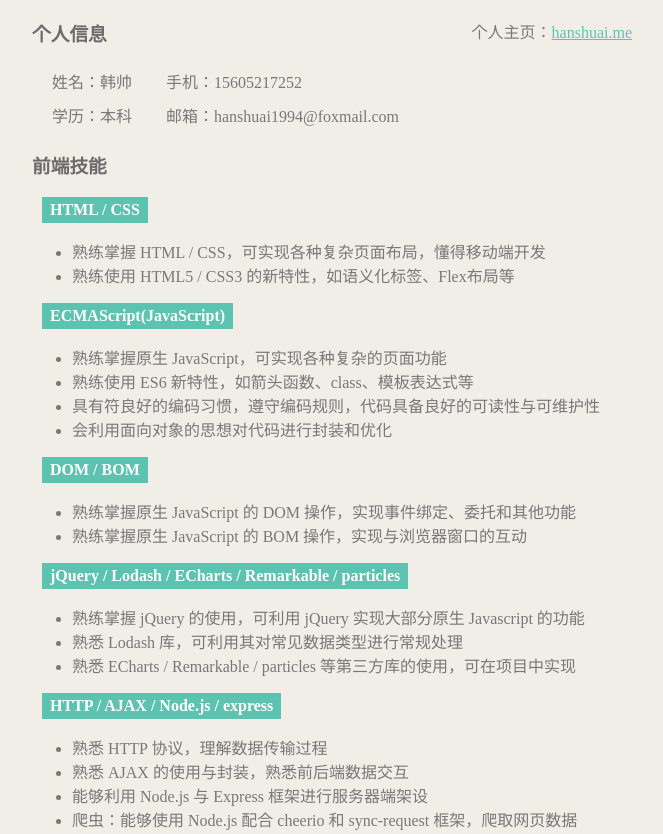
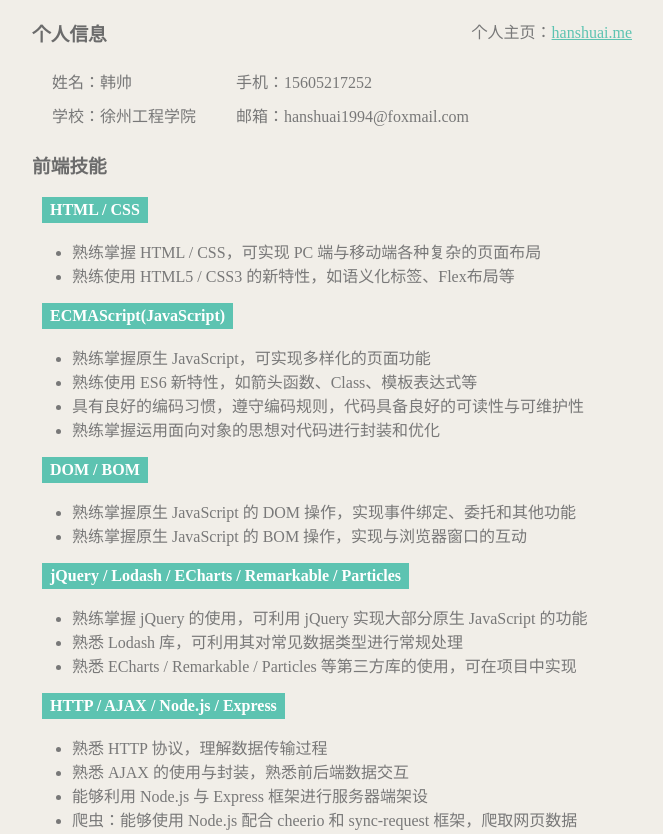
Before and after one commit to hanshuai1994/myindex, a website: page template/resume.html in a window 1280 px wide. Shown: the top 834 px of the page, without its empty margins (308-971 px from the left). Drawn offline with Linux system fonts and the light colour scheme; files that its build step writes are made by us from their sources; files whose address does not match are found by name.

Commit message:
简历（改）

```diff
--- a/static/css/resume.css
+++ b/static/css/resume.css
@@ -22,6 +22,7 @@ a {
 
 .info_article div p:first-child {
     margin-left: 20px;
+    width: 150px;
 }
 
 .info_article div p:last-child {
--- a/template/resume.html
+++ b/template/resume.html
@@ -17,7 +17,7 @@
                         <p>手机：15605217252</p>
                     </div>
                     <div class="line-2">
-                        <p>学历：本科</p>
+                        <p>学校：徐州工程学院</p>
                         <p>邮箱：hanshuai1994@foxmail.com</p>
                     </div>
                 </article>
@@ -27,28 +27,28 @@
                 <article class="skill_article">
                     <h4>HTML / CSS</h4>
                     <ul>
-                        <li>熟练掌握 HTML / CSS，可实现各种复杂页面布局，懂得移动端开发</li>
+                        <li>熟练掌握 HTML / CSS，可实现 PC 端与移动端各种复杂的页面布局</li>
                         <li>熟练使用 HTML5 / CSS3 的新特性，如语义化标签、Flex布局等</li>
                     </ul>
                     <h4>ECMAScript(JavaScript)</h4>
                     <ul>
-                        <li>熟练掌握原生 JavaScript，可实现各种复杂的页面功能</li>
-                        <li>熟练使用 ES6 新特性，如箭头函数、class、模板表达式等</li>
-                        <li>具有符良好的编码习惯，遵守编码规则，代码具备良好的可读性与可维护性</li>
-                        <li>会利用面向对象的思想对代码进行封装和优化</li>
+                        <li>熟练掌握原生 JavaScript，可实现多样化的页面功能</li>
+                        <li>熟练使用 ES6 新特性，如箭头函数、Class、模板表达式等</li>
+                        <li>具有良好的编码习惯，遵守编码规则，代码具备良好的可读性与可维护性</li>
+                        <li>熟练掌握运用面向对象的思想对代码进行封装和优化</li>
                     </ul>
                     <h4>DOM / BOM</h4>
                     <ul>
                         <li>熟练掌握原生 JavaScript 的 DOM 操作，实现事件绑定、委托和其他功能</li>
                         <li>熟练掌握原生 JavaScript 的 BOM 操作，实现与浏览器窗口的互动</li>
                     </ul>
-                    <h4>jQuery / Lodash / ECharts / Remarkable / particles</h4>
+                    <h4>jQuery / Lodash / ECharts / Remarkable / Particles</h4>
                     <ul>
-                        <li>熟练掌握 jQuery 的使用，可利用 jQuery 实现大部分原生 Javascript 的功能</li>
+                        <li>熟练掌握 jQuery 的使用，可利用 jQuery 实现大部分原生 JavaScript 的功能</li>
                         <li>熟悉 Lodash 库，可利用其对常见数据类型进行常规处理</li>
-                        <li>熟悉 ECharts / Remarkable / particles 等第三方库的使用，可在项目中实现</li>
+                        <li>熟悉 ECharts / Remarkable / Particles 等第三方库的使用，可在项目中实现</li>
                     </ul>
-                    <h4>HTTP / AJAX / Node.js / express</h4>
+                    <h4>HTTP / AJAX / Node.js / Express</h4>
                     <ul>
                         <li>熟悉 HTTP 协议，理解数据传输过程</li>
                         <li>熟悉 AJAX 的使用与封装，熟悉前后端数据交互</li>
```
